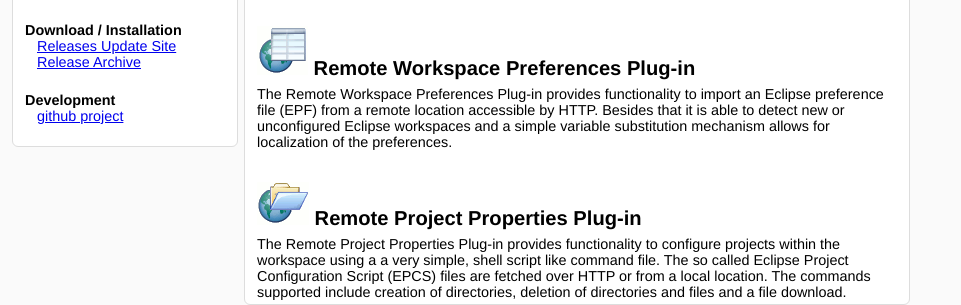
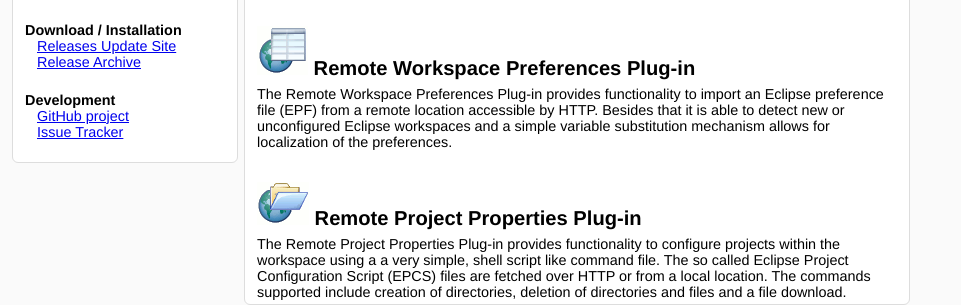
Before and after one commit to netceteragroup/eclipse-team-etceteras, a Jekyll site: the page built from index.html, in a window 1280 px wide. Shown: the part 156-461 px from the top of the page, without its empty margins (0-961 px from the left). Built offline with Jekyll 4.4.1, drawn with Linux system fonts in a browser that asks for light colours.

Commit message:
add issue tracker url

```diff
--- a/_layouts/default.html
+++ b/_layouts/default.html
@@ -29,7 +29,8 @@
         </ul>
         <h1>Development</h1>
         <ul>
-          <li><a href="https://github.com/pellaton/eclipse-team-etceteras" title="">github project</a></li>
+          <li><a href="https://github.com/pellaton/eclipse-team-etceteras" title="GitHub project">GitHub project</a></li>
+          <li><a href="https://github.com/netceteragroup/eclipse-team-etceteras/issues" title="Issue Tracker">Issue Tracker</a></li>
         </ul>
       </nav>
     </div>
```
